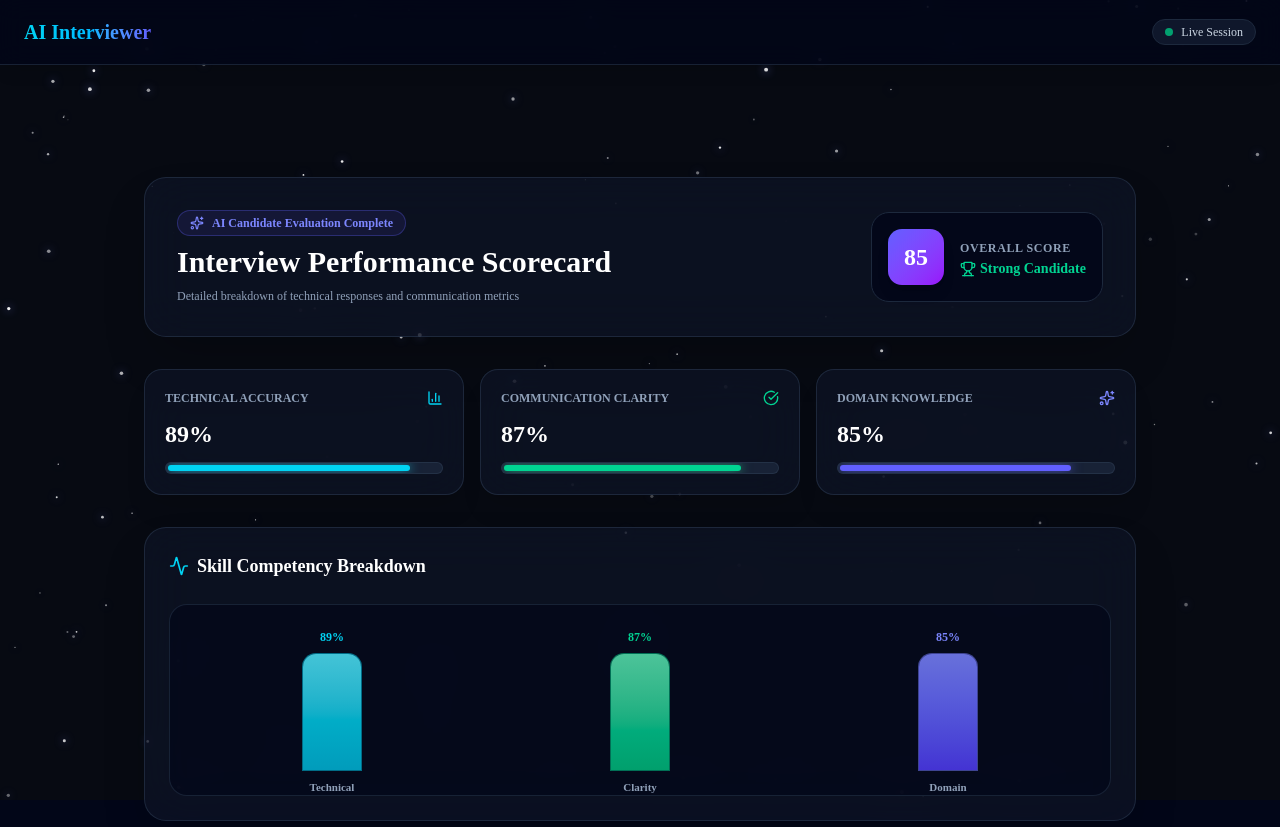
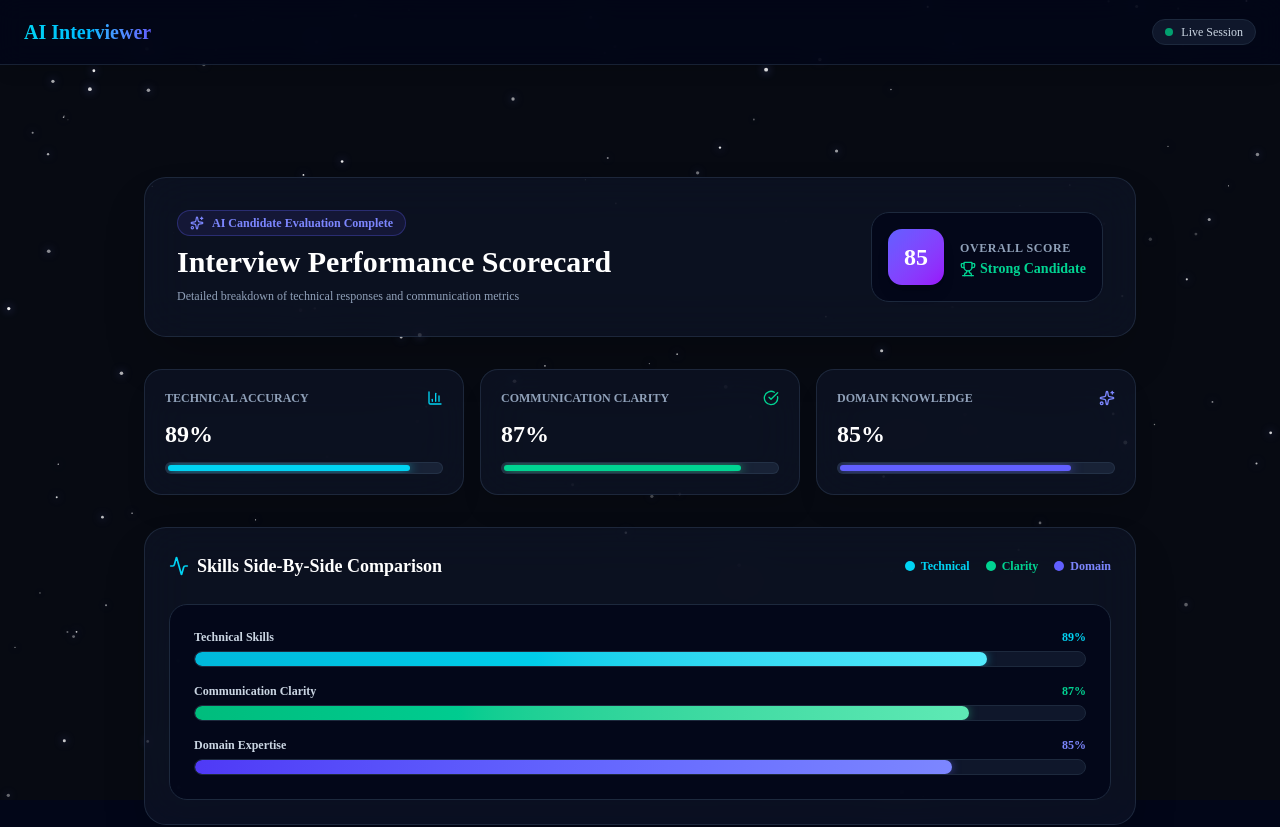
Before and after one commit to nainamaurya460-star/vicodathon_the_aarambhies, a Next.js app: page /report in a window 1280 px wide. Shown: the top 827 px of the page. Built offline with nearby package versions, Linux system fonts and the light colour scheme.

Commit message:
Update report chart to single comparison layout

```diff
--- a/src/app/report/page.tsx
+++ b/src/app/report/page.tsx
@@ -64,10 +64,8 @@ export default function InterviewReportPage() {
           </div>
         </div>
 
-        {/* Metrics & Progress Bars */}
+        {/* Top Progress Cards */}
         <div className="grid grid-cols-1 md:grid-cols-3 gap-4">
-
-          {/* Technical Accuracy Bar */}
           <div className="bg-slate-900/60 backdrop-blur-xl border border-slate-700/50 p-5 rounded-2xl shadow-xl space-y-3">
             <div className="flex justify-between items-center text-slate-400 text-xs font-bold uppercase">
               <span>Technical Accuracy</span>
@@ -82,7 +80,6 @@ export default function InterviewReportPage() {
             </div>
           </div>
 
-          {/* Communication Clarity Bar */}
           <div className="bg-slate-900/60 backdrop-blur-xl border border-slate-700/50 p-5 rounded-2xl shadow-xl space-y-3">
             <div className="flex justify-between items-center text-slate-400 text-xs font-bold uppercase">
               <span>Communication Clarity</span>
@@ -97,7 +94,6 @@ export default function InterviewReportPage() {
             </div>
           </div>
 
-          {/* Domain Knowledge Bar */}
           <div className="bg-slate-900/60 backdrop-blur-xl border border-slate-700/50 p-5 rounded-2xl shadow-xl space-y-3">
             <div className="flex justify-between items-center text-slate-400 text-xs font-bold uppercase">
               <span>Domain Knowledge</span>
@@ -111,46 +107,64 @@ export default function InterviewReportPage() {
               />
             </div>
           </div>
-
         </div>
 
-        {/* Visual Bar Graph Visualization */}
+        {/* Integrated Side-by-Side Comparison Chart */}
         <div className="bg-slate-900/60 backdrop-blur-xl border border-slate-700/50 p-6 rounded-3xl shadow-2xl space-y-6">
+          <div className="flex justify-between items-center flex-wrap gap-4">
             <h2 className="text-lg font-bold text-white flex items-center gap-2">
-            <Activity className="w-5 h-5 text-cyan-400" /> Skill Competency Breakdown
+              <Activity className="w-5 h-5 text-cyan-400" /> Skills Side-By-Side Comparison
             </h2>
-
-          <div className="grid grid-cols-3 gap-4 items-end h-48 pt-6 px-4 bg-slate-950/60 border border-slate-800/80 rounded-2xl">
-            {/* Tech Bar */}
-            <div className="flex flex-col items-center gap-2 h-full justify-end">
-              <span className="text-xs font-bold text-cyan-400">{techAccuracy}%</span>
-              <div className="w-full max-w-[60px] bg-cyan-500/20 border border-cyan-400/40 rounded-t-xl transition-all duration-1000 relative overflow-hidden" style={{ height: `${techAccuracy}%` }}>
-                <div className="absolute inset-0 bg-gradient-to-t from-cyan-500 to-cyan-300 opacity-80" />
+            <div className="flex gap-4 text-xs font-semibold">
+              <span className="flex items-center gap-1.5 text-cyan-400"><div className="w-2.5 h-2.5 rounded-full bg-cyan-400" /> Technical</span>
+              <span className="flex items-center gap-1.5 text-emerald-400"><div className="w-2.5 h-2.5 rounded-full bg-emerald-400" /> Clarity</span>
+              <span className="flex items-center gap-1.5 text-indigo-400"><div className="w-2.5 h-2.5 rounded-full bg-indigo-500" /> Domain</span>
             </div>
-              <span className="text-[11px] font-semibold text-slate-400">Technical</span>
           </div>
 
-            {/* Comm Bar */}
-            <div className="flex flex-col items-center gap-2 h-full justify-end">
-              <span className="text-xs font-bold text-emerald-400">{commClarity}%</span>
-              <div className="w-full max-w-[60px] bg-emerald-500/20 border border-emerald-400/40 rounded-t-xl transition-all duration-1000 relative overflow-hidden" style={{ height: `${commClarity}%` }}>
-                <div className="absolute inset-0 bg-gradient-to-t from-emerald-500 to-emerald-300 opacity-80" />
+          {/* Grouped Comparison Bars Container */}
+          <div className="bg-slate-950/80 border border-slate-800 rounded-2xl p-6 space-y-5">
+
+            {/* Horizontal Combined Comparison Stack */}
+            <div className="space-y-4">
+              {/* Technical Bar */}
+              <div className="space-y-1.5">
+                <div className="flex justify-between text-xs text-slate-300 font-semibold">
+                  <span>Technical Skills</span>
+                  <span className="text-cyan-400">{techAccuracy}%</span>
                 </div>
-              <span className="text-[11px] font-semibold text-slate-400">Clarity</span>
+                <div className="w-full bg-slate-900 h-4 rounded-full overflow-hidden border border-slate-800">
+                  <div className="bg-gradient-to-r from-cyan-500 to-cyan-300 h-full rounded-full transition-all duration-1000 shadow-[0_0_10px_rgba(34,211,238,0.5)]" style={{ width: `${techAccuracy}%` }} />
+                </div>
               </div>
 
-            {/* Domain Bar */}
-            <div className="flex flex-col items-center gap-2 h-full justify-end">
-              <span className="text-xs font-bold text-indigo-400">{domainKnowledge}%</span>
-              <div className="w-full max-w-[60px] bg-indigo-500/20 border border-indigo-400/40 rounded-t-xl transition-all duration-1000 relative overflow-hidden" style={{ height: `${domainKnowledge}%` }}>
-                <div className="absolute inset-0 bg-gradient-to-t from-indigo-600 to-indigo-400 opacity-80" />
+              {/* Communication Clarity Bar */}
+              <div className="space-y-1.5">
+                <div className="flex justify-between text-xs text-slate-300 font-semibold">
+                  <span>Communication Clarity</span>
+                  <span className="text-emerald-400">{commClarity}%</span>
                 </div>
-              <span className="text-[11px] font-semibold text-slate-400">Domain</span>
+                <div className="w-full bg-slate-900 h-4 rounded-full overflow-hidden border border-slate-800">
+                  <div className="bg-gradient-to-r from-emerald-500 to-emerald-300 h-full rounded-full transition-all duration-1000 shadow-[0_0_10px_rgba(52,211,153,0.5)]" style={{ width: `${commClarity}%` }} />
+                </div>
+              </div>
+
+              {/* Domain Knowledge Bar */}
+              <div className="space-y-1.5">
+                <div className="flex justify-between text-xs text-slate-300 font-semibold">
+                  <span>Domain Expertise</span>
+                  <span className="text-indigo-400">{domainKnowledge}%</span>
+                </div>
+                <div className="w-full bg-slate-900 h-4 rounded-full overflow-hidden border border-slate-800">
+                  <div className="bg-gradient-to-r from-indigo-600 to-indigo-400 h-full rounded-full transition-all duration-1000 shadow-[0_0_10px_rgba(99,102,241,0.5)]" style={{ width: `${domainKnowledge}%` }} />
                 </div>
               </div>
             </div>
 
-        {/* Detailed Question & Answer Breakdown */}
+          </div>
+        </div>
+
+        {/* Detailed Q&A Log */}
         <div className="bg-slate-900/60 backdrop-blur-xl border border-slate-700/50 p-6 rounded-3xl shadow-2xl space-y-6">
           <h2 className="text-lg font-bold text-white flex items-center gap-2">
             <MessageSquare className="w-5 h-5 text-indigo-400" /> Q&A Detailed Log & Verbal Evaluation
```
Lines whose indentation alone changed are shown as unchanged.
